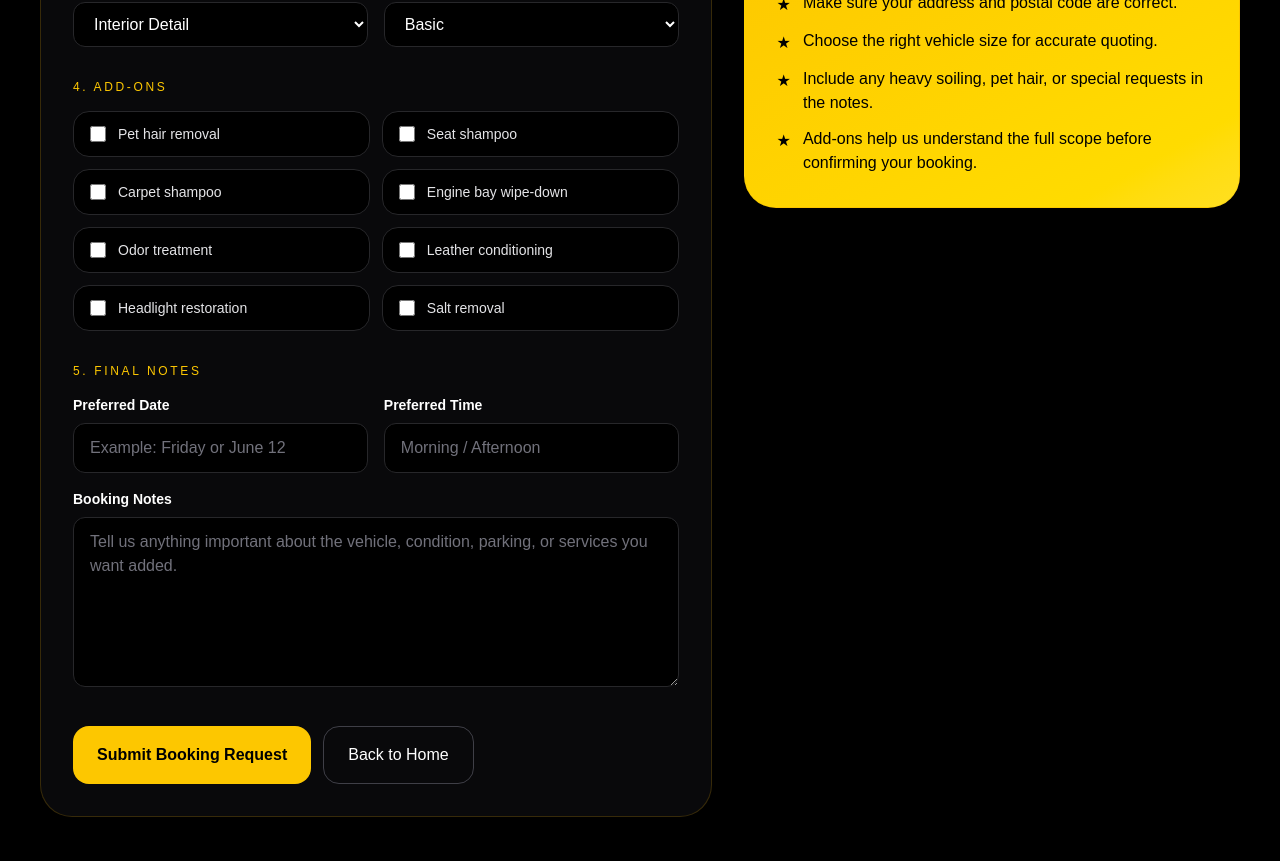
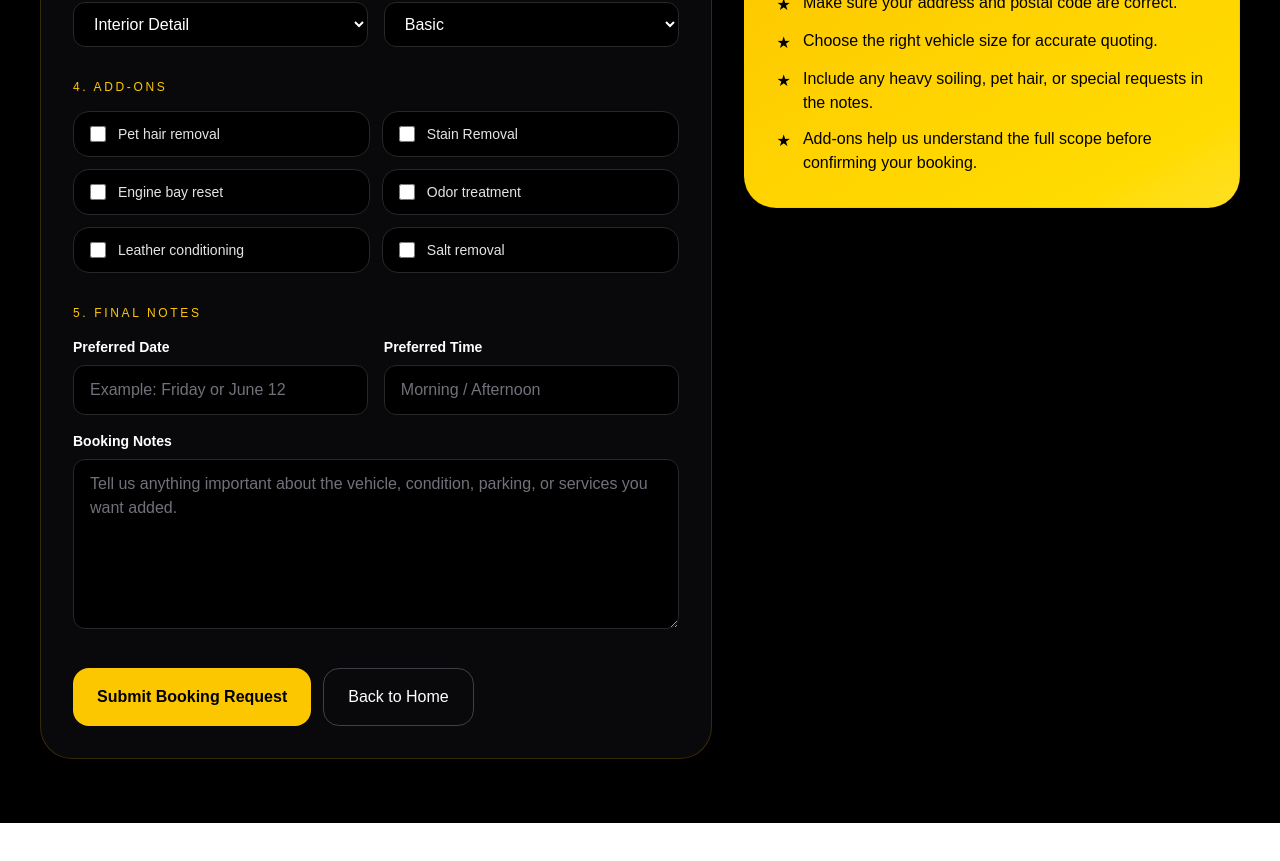
Before and after one commit to detailedbyrs/rs-detailing-site, a Next.js app: page /book in a window 1280 px wide. Shown: the part 1080-1941 px from the top of the page. After the commit the page ends 1903 px from the top, so only its background shows below. Built offline with nearby package versions, Linux system fonts and the light colour scheme.

Commit message:
Changed booking page add - on services

```diff
--- a/app/book/page.js
+++ b/app/book/page.js
@@ -12,12 +12,10 @@ const services = {
 
 const addOns = [
   "Pet hair removal",
-  "Seat shampoo",
-  "Carpet shampoo",
-  "Engine bay wipe-down",
+  "Stain Removal",,
+  "Engine bay reset",
   "Odor treatment",
   "Leather conditioning",
-  "Headlight restoration",
   "Salt removal",
 ];
 
```
